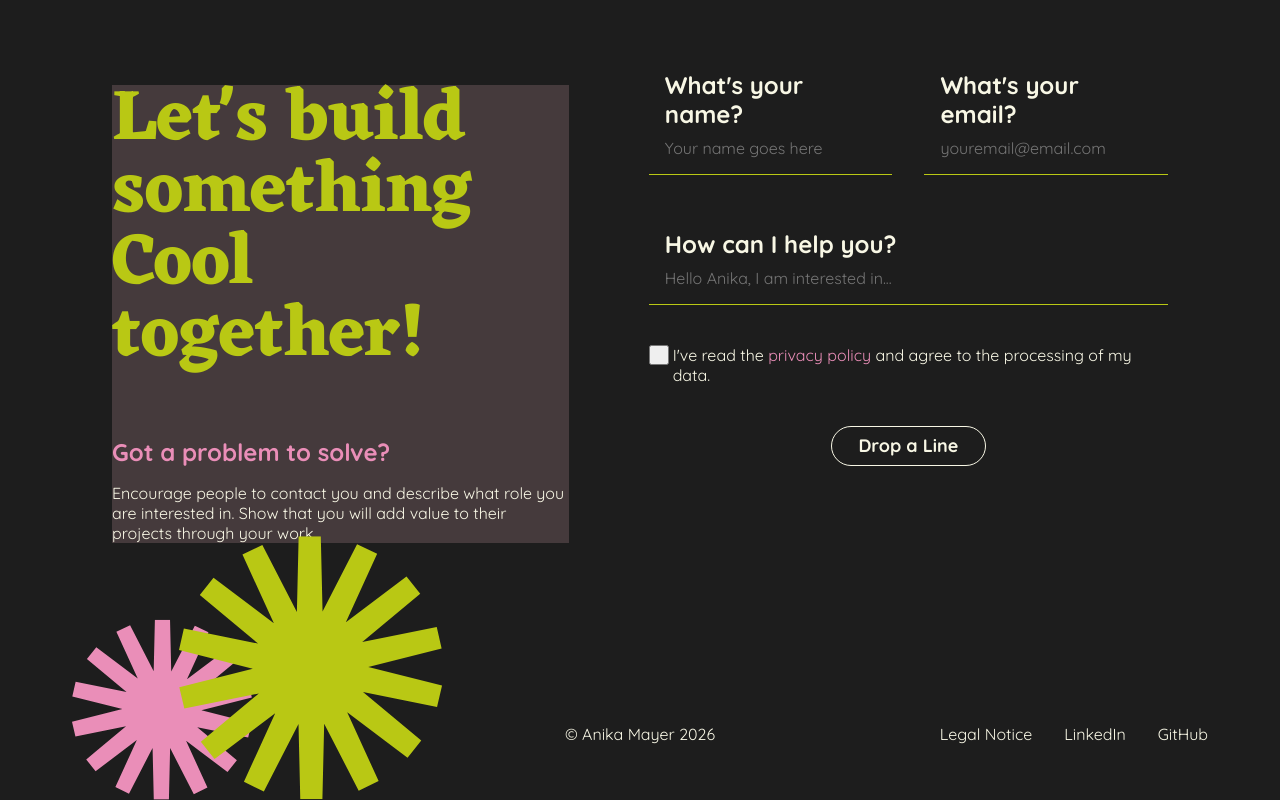
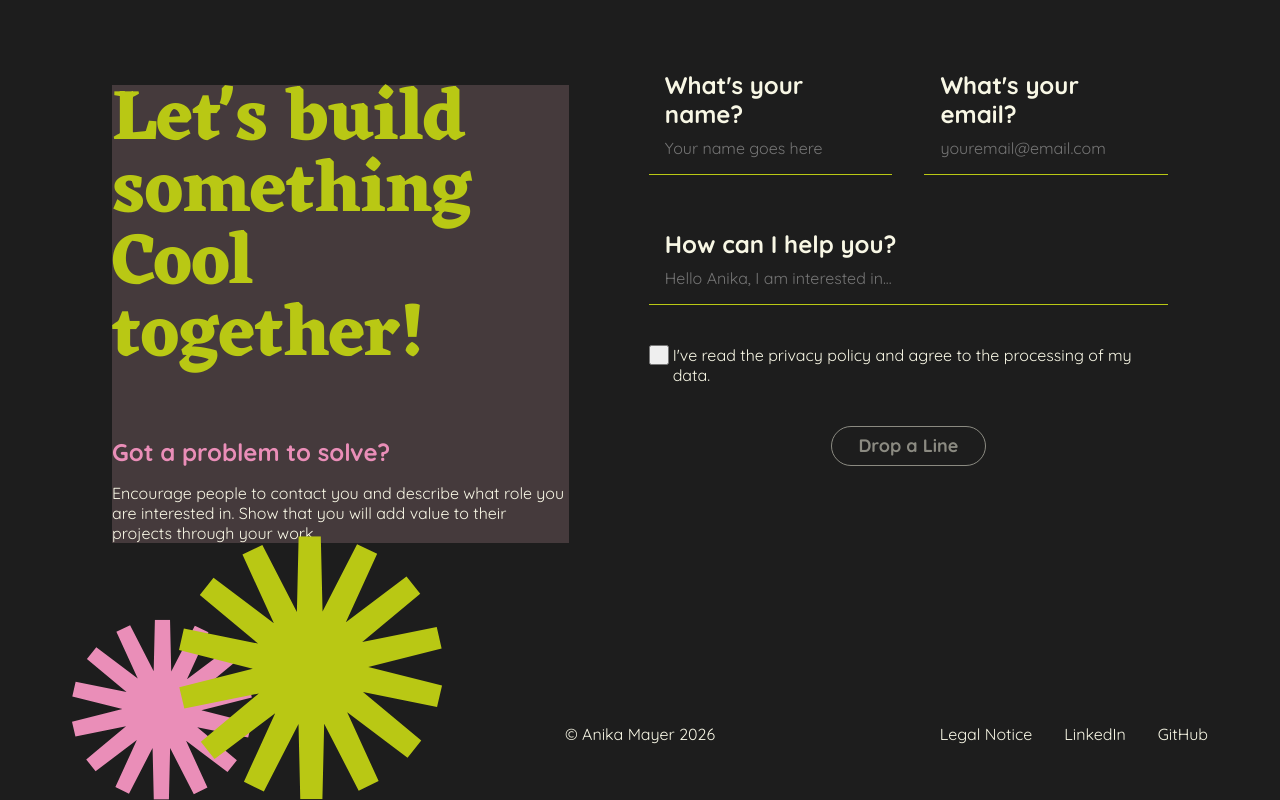
Before and after one commit to AnikaMayer/Portfolio, an Angular app: page / in a window 1280 px wide. Shown: the part 4075-4875 px from the top of the page. Built offline with nearby package versions, Linux system fonts and the light colour scheme.

Commit message:
refactor: class for input-boxes for styling

```diff
--- a/src/app/pages/main/main-components/contact/contact.html
+++ b/src/app/pages/main/main-components/contact/contact.html
@@ -12,25 +12,25 @@
     </div>
     <div class="contact__form">
       <div class="contact__form--personal">
-        <div>
+        <div class="contact__form--input">
           <h3>What's your name?</h3>
           <input type="text" placeholder="Your name goes here" />
         </div>
-        <div>
+        <div class="contact__form--input">
           <h3>What's your email?</h3>
           <input type="email" name="" id="" placeholder="youremail@email.com" />
         </div>
       </div>
-      <div class="contact__form--mail">
+      <div class="contact__form--mail contact__form--input">
         <h3>How can I help you?</h3>
         <input type="text" placeholder="Hello Anika, I am interested in..." />
       </div>
       <div class="contact__form--send">
         <div>
           <button></button>
-          <p>I've read the <span>privacy policy</span> and agree to the processing of my data.</p>
+          <p>I've read the <a>privacy policy</a> and agree to the processing of my data.</p>
         </div>
-        <app-button disabled>Drop a Line</app-button>
+        <app-button [disabled]="true">Drop a Line</app-button>
       </div>
     </div>
   </div>
```
